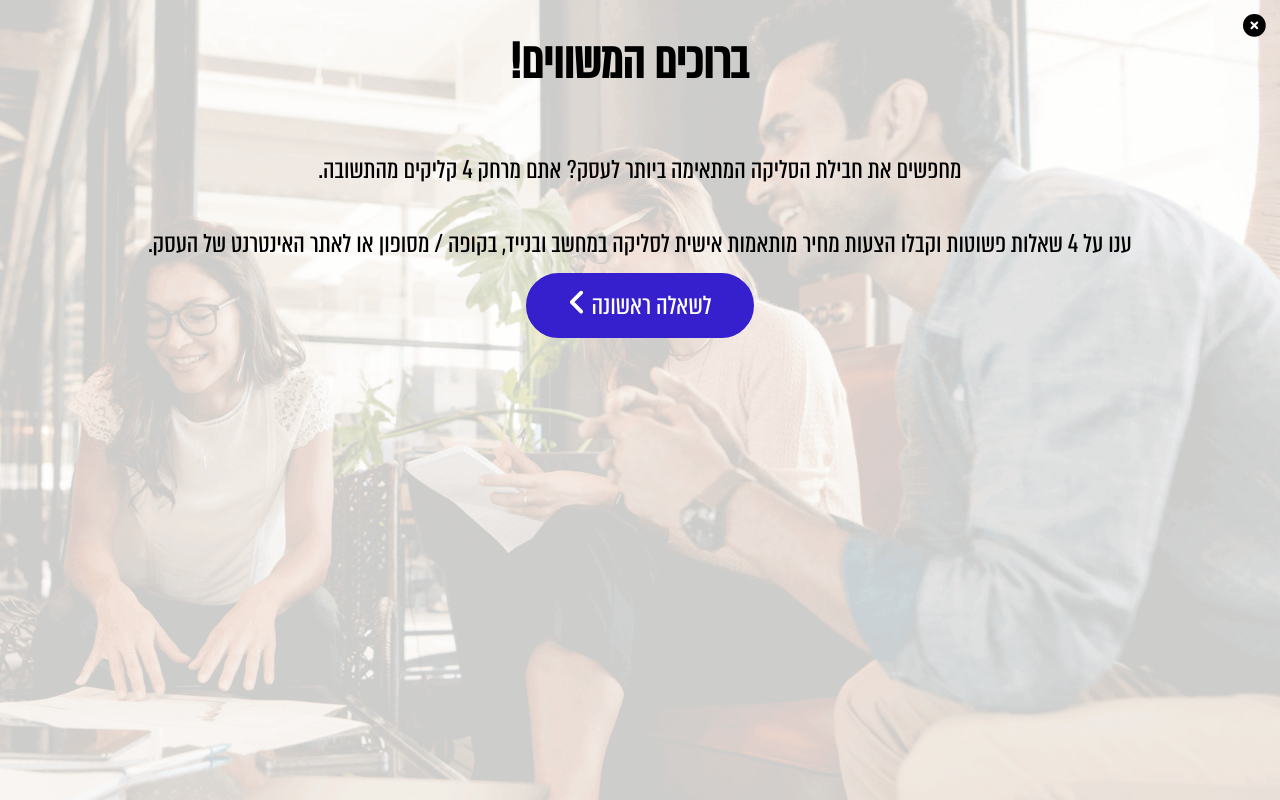
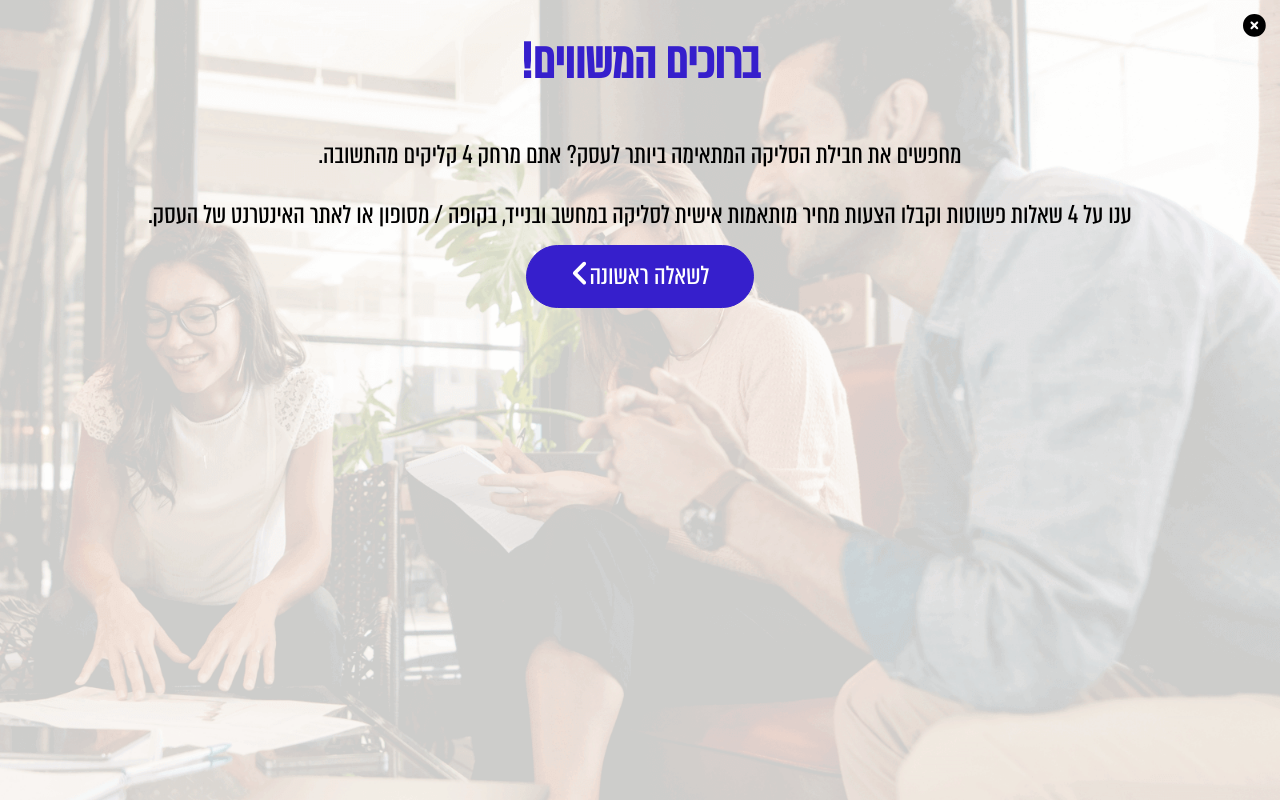
Before and after one commit to amitAshdot/Social-Box-heroku, a React (Create React App) app: page / in a window 1280 px wide. Built offline with nearby package versions, Linux system fonts and the light colour scheme.

Commit message:
finiliazing

```diff
--- a/src/components/layout/FirstLog.js
+++ b/src/components/layout/FirstLog.js
@@ -17,7 +17,7 @@ const FirstLog = ({ handleCookie }) => {
             <p className='intro-text'>
                 ענו על 4 שאלות פשוטות וקבלו הצעות מחיר מותאמות אישית לסליקה במחשב ובנייד, בקופה / מסופון או לאתר האינטרנט של העסק.
 
-                <button className='next ' onClick={handleClick}>
+                <button className='intro-next' onClick={handleClick}>
                     לשאלה ראשונה
                     <FontAwesomeIcon className='check' icon={faAngleLeft} />
                     {/* <FontAwesomeIcon className='check' icon={faAngleLeft} onClick={handleClick} /> */}
--- a/src/scss/layout/_intro.scss
+++ b/src/scss/layout/_intro.scss
@@ -5,25 +5,27 @@
     &-title {
         text-align: center;
         font-size: 4rem;
-        color: primary color;
+        color: $color-primary;
+        display: flex;
+        justify-content: center;
+        margin: 0;
     }
 
     &-check {
-        float: right;
+        position: absolute;
+        right: 1rem;
     }
 
     &-text {
         font-size: 2.1rem;
         line-height: 2.2rem;
-        margin: 3rem 0;
+        margin: 2rem 0;
         display: flex;
         flex-direction: column;
         align-items: center;
     }
-}
 
-
-button.next {
+    &-next {
         align-items: center;
         background-color: $color-primary;
         border: 2px solid $color-primary;
@@ -39,10 +41,10 @@ button.next {
         outline: none;
         padding: 0.6rem 1rem;
         position: relative;
-    position: relative;
         text-align: center;
         text-decoration: none;
         transition: color .2s ease;
         width: 16rem;
         z-index: 1;
     }
+}
```
Also changed, not shown: src/index.css. Lines whose indentation alone changed are shown as unchanged.
